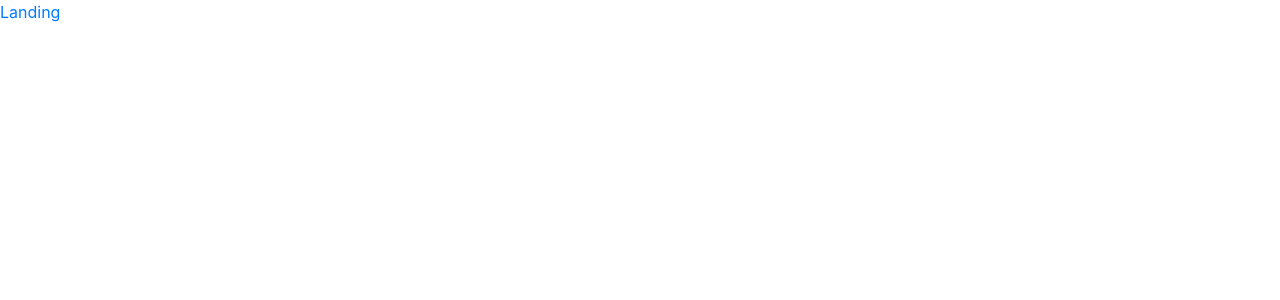
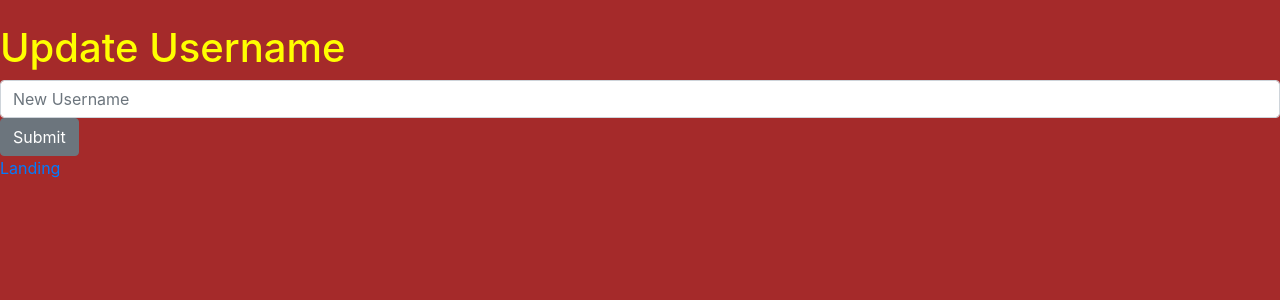
Before and after one commit to connorcaseyc/staging_p2, a React (Create React App) app in the folder React/sp2-app/: page /update-username in a window 1280 px wide. Shown: the top 300 px of the page. Built offline with nearby package versions, Linux system fonts and the light colour scheme.

Commit message:
Update Username and style

```diff
--- a/React/sp2-app/src/App.css
+++ b/React/sp2-app/src/App.css
@@ -55,3 +55,13 @@
     bottom: 20px;
   }
 }
+
+.marquee {
+  width: 450px;
+  animation: marquee 50s linear infinite;
+}
+
+@keyframes marquee {
+  0%   { text-indent: 27.5em }
+  100% { text-indent: -105em }
+}
--- a/React/sp2-app/src/components/Landing.tsx
+++ b/React/sp2-app/src/components/Landing.tsx
@@ -18,7 +18,7 @@ export class Landing extends React.Component {
         return (
             <div>
                 <div id="landing_div">
-                    <h1 style={{height:"500px", textAlign:"right"}}>Welcome!!!!!!!!!!!!!!!!!!</h1>
+                    <h1 className="marquee" style={{height:"500px", textAlign:"right"}}>Welcome!!!!!!!!!!!!!!!!!!</h1>
                     <br/>
                     <Button outline color="danger" size="sm" onClick={this.nextLoginPage}>Login?</Button>
                     <br/>
--- a/React/sp2-app/src/components/update-user/UpdatePassword.tsx
+++ b/React/sp2-app/src/components/update-user/UpdatePassword.tsx
@@ -43,7 +43,7 @@ export class UpdatePassword extends React.Component<IUpdatePasswordProps, IUpdat
 
     render() {
         return (
-            <div>
+            <div style={{color:'yellow', backgroundColor:'brown', height: '100vh'}}>
                 <div id="updatepw_div">
                     <br/>
                     <h1>Update Password</h1>
--- a/React/sp2-app/src/components/update-user/UpdateUser.tsx
+++ b/React/sp2-app/src/components/update-user/UpdateUser.tsx
@@ -6,11 +6,11 @@ export class UpdateUser extends React.Component {
     render() {
         return (
             <div>
-                <div id="update_div">
+                <div id="update_div" style={{color:'yellow', backgroundColor:'brown' , height: '100vh'}}>
                     <br/>
-                    <Link to="/update-username">Update Username?</Link>
+                    <Link to="/update-username"  style={{color:'yellow'}}>Update Username?</Link>
                     <br/>
-                    <Link to="/update-password">Update Password?</Link>
+                    <Link to="/update-password" style={{color:'yellow'}}>Update Password?</Link>
                     <br/>
                     <Link to="/">Landing</Link>
                 </div>
--- a/React/sp2-app/src/components/update-user/UpdateUsername.tsx
+++ b/React/sp2-app/src/components/update-user/UpdateUsername.tsx
@@ -1,15 +1,65 @@
-import React from 'react';
+import React, { SyntheticEvent } from 'react';
 import { Link } from 'react-router-dom';
+import { history } from '../../util/history';
+import { updateUser } from '../../util/sp2Api';
+import { Form, Input, Button } from 'reactstrap';
 
-export class UpdateUsername extends React.Component {
+interface IUpdateUsernameProps {
+    user: any;
+}
+
+interface IUpdateUsernameState {
+    username: string;
+}
+
+export class UpdateUsername extends React.Component<IUpdateUsernameProps, IUpdateUsernameState> {
+    constructor(props:any){
+        super(props);
+        this.state = {
+            username: ""
+        }
+    }
+
+    updateUsername = (event: any) => {
+        this.setState({
+            ...this.state,
+            username: event.target.value
+        })
+    }
+
+    updateUserUN = async (event: SyntheticEvent) => {
+        event.preventDefault();
+        updateUser({
+            id: this.props.user.id,
+            email: this.props.user.email,
+            username: this.state.username,
+            password: this.props.user.password,
+            firstname: this.props.user.firstname,
+            lastname: this.props.user.lastname
+        })
+        window.location.reload(false);
+        history.push('/loginfinal');
+    }
 
     render() {
         return (
-            <div>
+            <div style={{color:'yellow', backgroundColor:'brown' , height: '100vh'}}>
+                <div id="updateun_div">
+                    <br/>
+                    <h1>Update Username</h1>
+                    <Form onSubmit={this.updateUserUN}>
+                        <Input
+                            required
+                            type="text"
+                            placeholder="New Username"
+                            value={this.state.username}
+                            onChange={this.updateUsername} />
+                        <Button>Submit</Button>
 
+                    </Form>
 
-
-                <Link to="/">Landing</Link>
+                    <Link to="/">Landing</Link>
+                </div>
             </div>
         )
     }
```
Also changed, not shown: React/sp2-app/src/components/update-user/UpdateUsernameContainer.tsx (added, +11 -0 lines).
